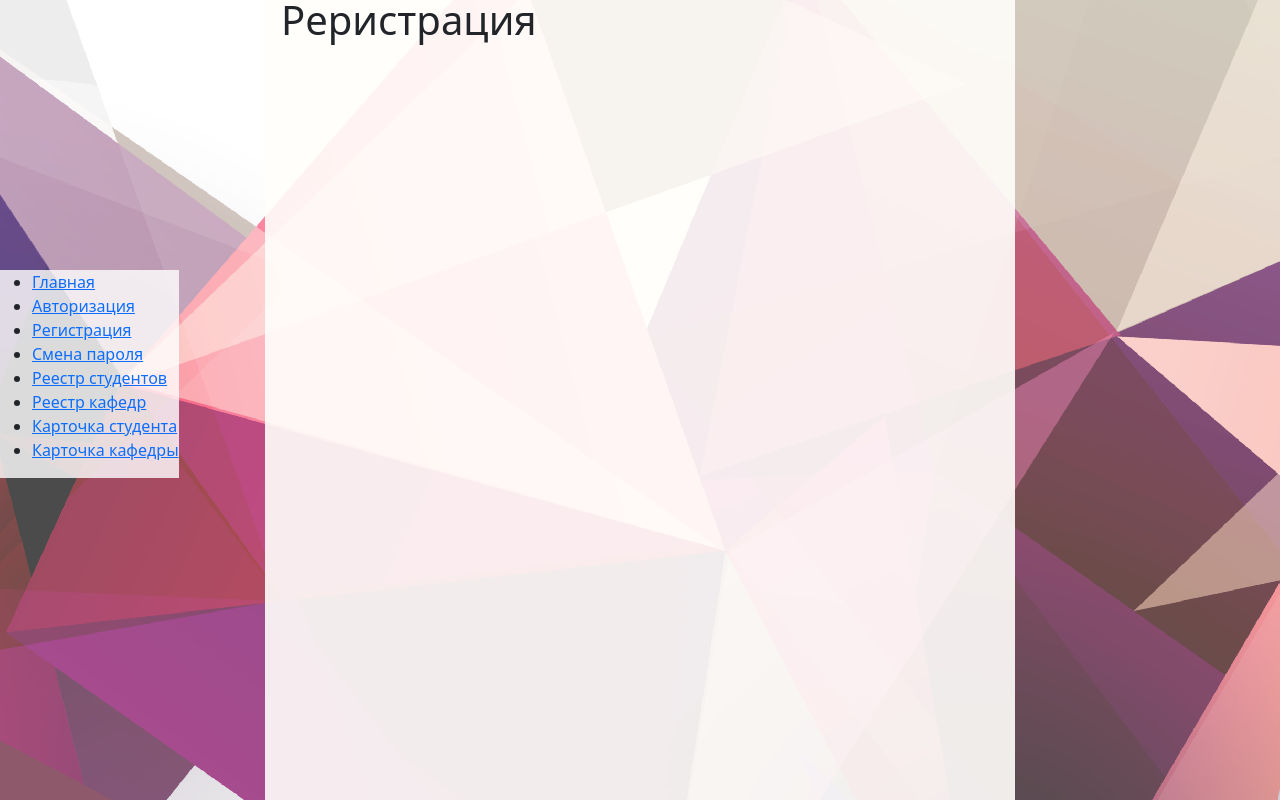
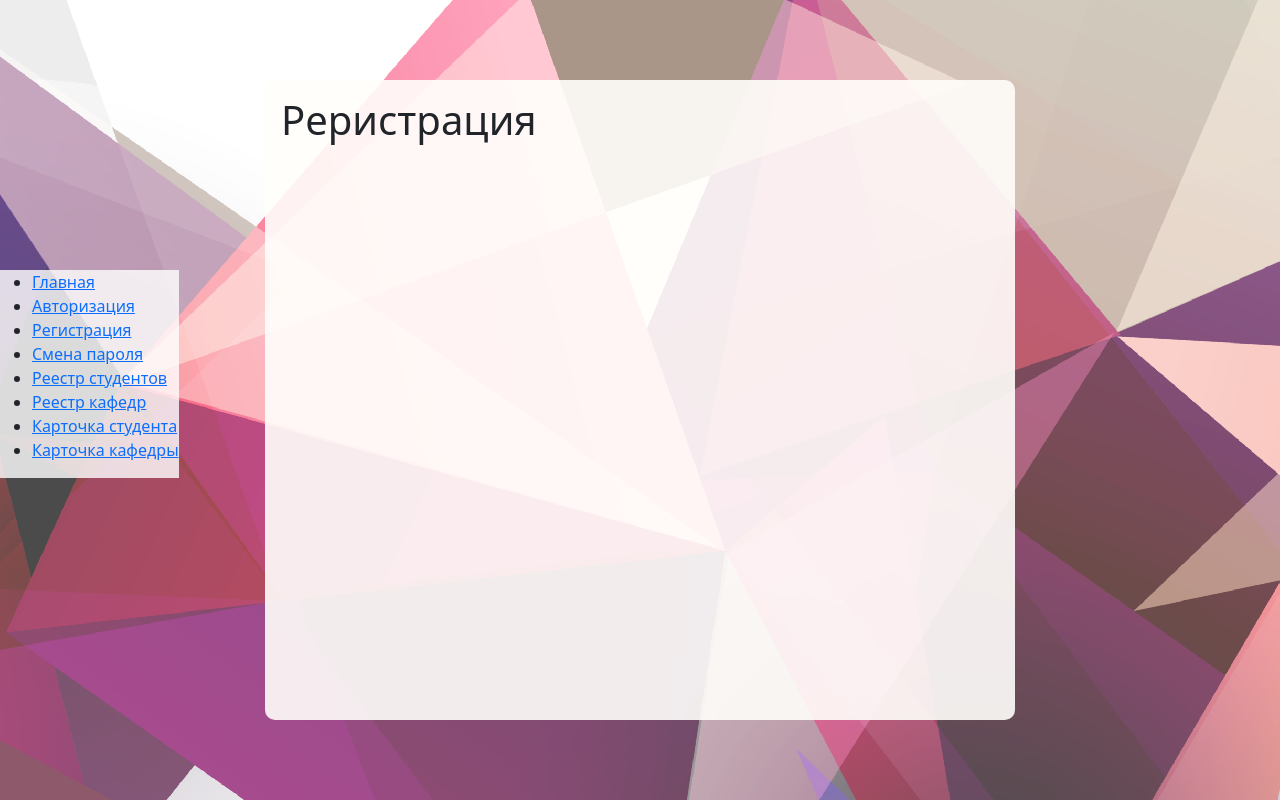
Before and after one commit to techpmi/techpmi.github.io, a React (Create React App) app: page /#/reg in a window 1280 px wide. Built offline with nearby package versions, Linux system fonts and the light colour scheme.

Commit message:
сделал гибкую высоту формы

```diff
--- a/src/Components/Templates/FormPage.css
+++ b/src/Components/Templates/FormPage.css
@@ -16,7 +16,8 @@
 }
 
 .Form-Card {
-    min-height: 840px;
+    max-height: 840px;
+    height: 80%;
     width: 100%;
     max-width: 750px;
     background: rgba(255, 254, 251, 0.9);
```
